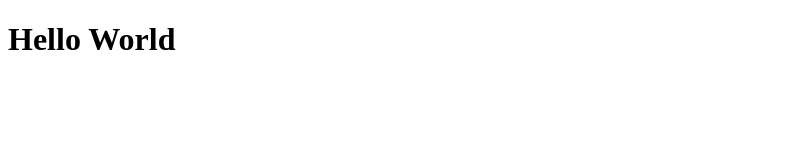
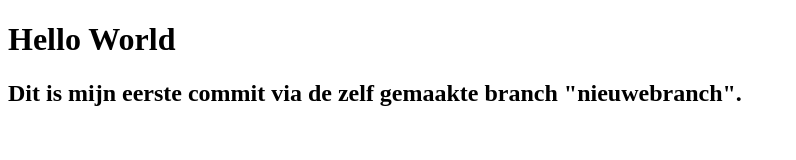
Before and after one commit to wellensloan/my-first-repo, a plain HTML site: page index.html in a window 1280 px wide. Shown: the whole page, without its empty margins (0-796 px from the left). Drawn offline with Linux system fonts and the light colour scheme.

Commit message:
Commit uitgevoerd in nieuwe branch

```diff
--- a/index.html
+++ b/index.html
@@ -7,5 +7,6 @@
 </head>
 <body>
     <h1>Hello World</h1>
+    <h2>Dit is mijn eerste commit via de zelf gemaakte branch "nieuwebranch".</h2>
 </body>
 </html>
```
